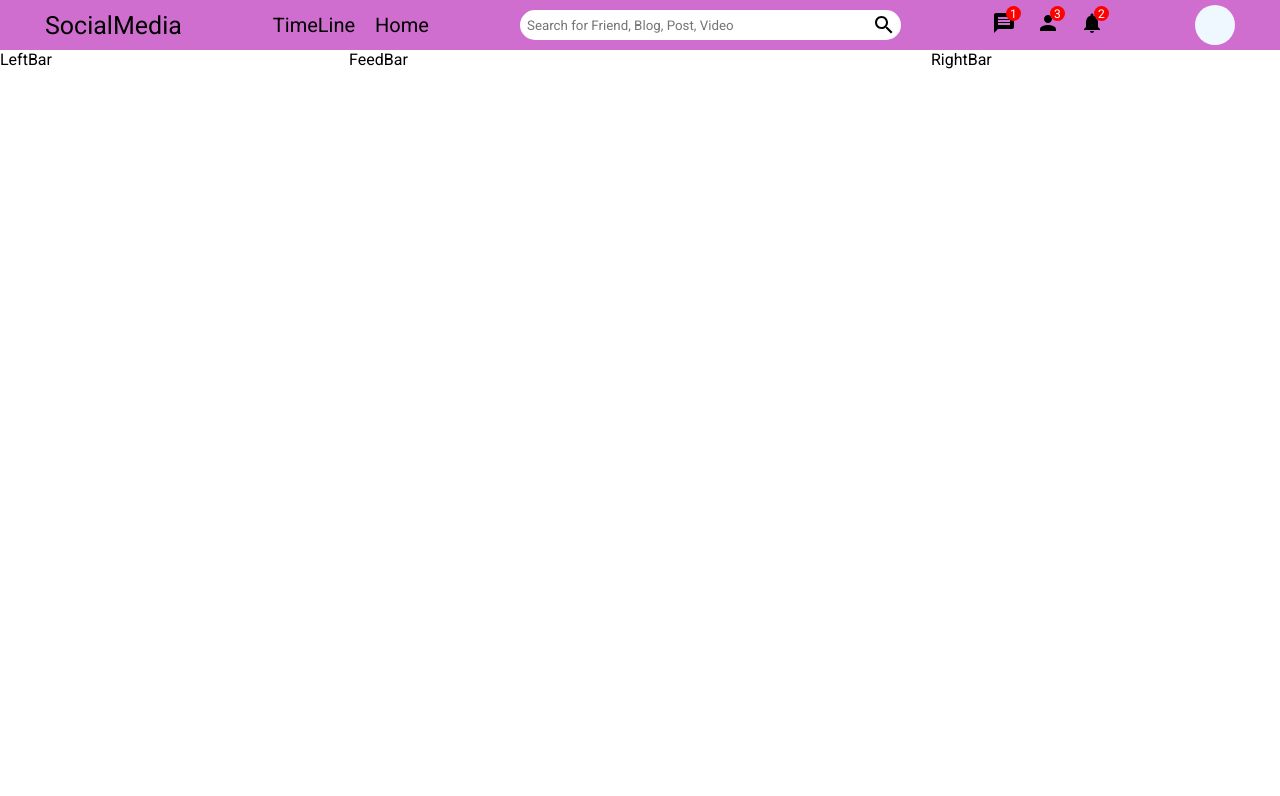
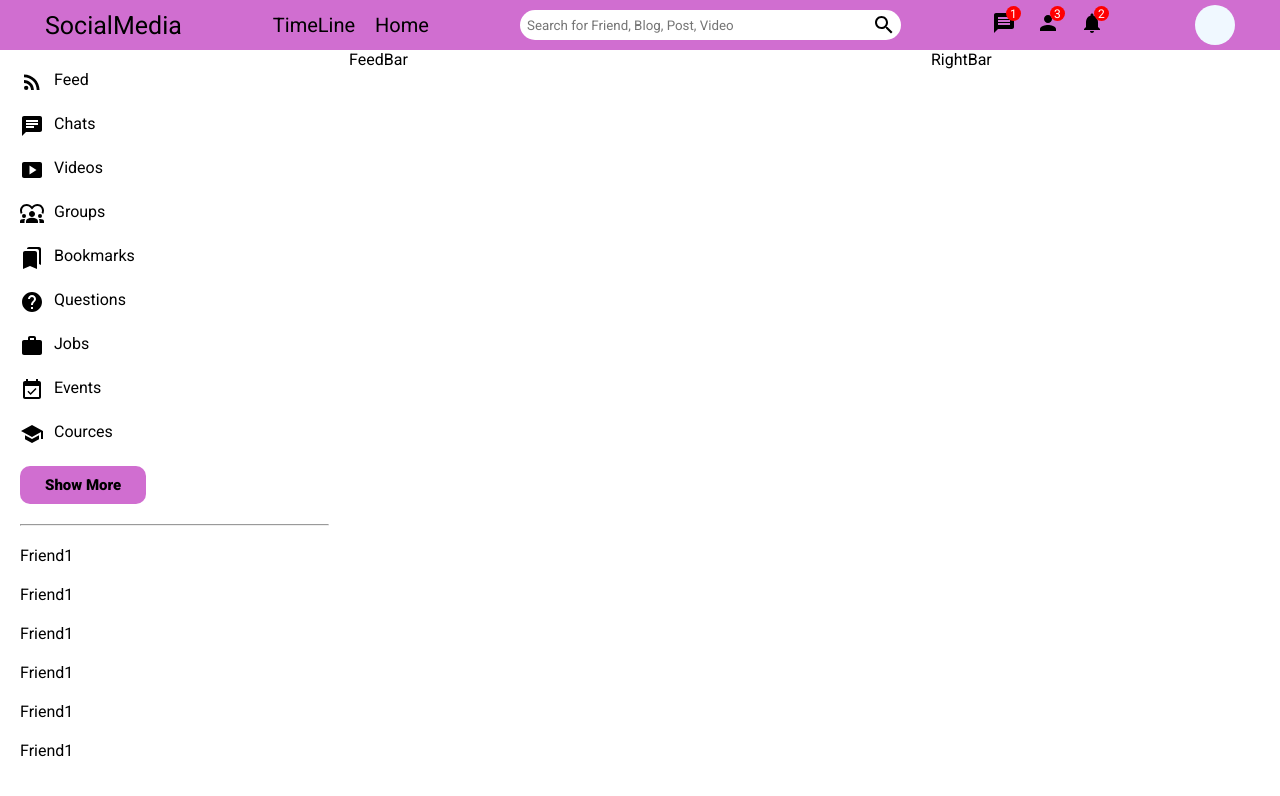
Before and after one commit to anurupkoli/socialMedia, a React (Create React App) app: page / in a window 1280 px wide. Shown: the top 796 px of the page. Built offline with nearby package versions, Linux system fonts and the light colour scheme.

Commit message:
styling left feed bar

```diff
--- a/src/components/home/home.css
+++ b/src/components/home/home.css
@@ -7,6 +7,7 @@
 
 #leftBar{
     flex: 3;
+    overflow-y: scroll;
 }
 #feed{
     flex: 5;
--- a/src/components/leftbar/Leftbar.css
+++ b/src/components/leftbar/Leftbar.css
@@ -0,0 +1,57 @@
+.leftBarWrapper{
+    margin: 0;
+    padding: 20px;
+}
+
+.leftBarFeeds{
+    display: flex;
+    flex-direction: column;
+    align-items: flex-start;
+}
+
+.leftBarFeedItems{
+    display: flex;
+    align-items: flex-start;
+    list-style: none;
+    margin-bottom: 20px;
+    cursor: pointer;
+}
+.leftBarFeedItems:hover{
+    text-decoration: underline;
+}
+
+ ul{
+    padding: 0;
+}
+
+.leftBarFeedItems span{
+    margin-left: 10px;
+}
+
+.btn{
+    font-size: 15px;
+    font-weight: bold;
+    padding: 10px 25px;
+    border: none;
+    border-radius: 10px;
+    background-color: rgb(208, 110, 208);
+    transition: all .3s ease-out;
+}
+.btn:hover{
+    border-radius: 30px;
+}
+
+hr{
+    margin: 20px 0;
+}
+
+.leftBarFriends{
+    display: flex;
+    flex-direction: column;
+    align-items: flex-start;
+}
+
+.leftBarFriend{
+    list-style: none;
+    margin-bottom: 20px;
+}
--- a/src/components/leftbar/Leftbar.jsx
+++ b/src/components/leftbar/Leftbar.jsx
@@ -1,10 +1,90 @@
-import React from 'react'
-import './leftbar.css'
+import React from "react";
+import "./leftbar.css";
+import RssFeedIcon from "@mui/icons-material/RssFeed";
+import ChatIcon from '@mui/icons-material/Chat';
+import SmartDisplayIcon from '@mui/icons-material/SmartDisplay';
+import Diversity1Icon from '@mui/icons-material/Diversity1';
+import BookmarksIcon from '@mui/icons-material/Bookmarks';
+import HelpIcon from '@mui/icons-material/Help';
+import WorkIcon from '@mui/icons-material/Work';
+import EventAvailableIcon from '@mui/icons-material/EventAvailable';
+import SchoolIcon from '@mui/icons-material/School';
 
 export default function Leftbar() {
   return (
-    <div>
-      LeftBar
-    </div>
-  )
+    <>
+      <div className="leftBarWrapper">
+        <div className="leftBarFeeds">
+          <ul>
+            <li className="leftBarFeedItems">
+              <RssFeedIcon />
+              <span>Feed</span>
+            </li>
+            <li className="leftBarFeedItems">
+              <ChatIcon />
+              <span>Chats</span>
+            </li>
+            <li className="leftBarFeedItems">
+              <SmartDisplayIcon />
+              <span>Videos</span>
+            </li>
+            <li className="leftBarFeedItems">
+              <Diversity1Icon />
+              <span>Groups</span>
+            </li>
+            <li className="leftBarFeedItems">
+              <BookmarksIcon />
+              <span>Bookmarks</span>
+            </li>
+            <li className="leftBarFeedItems">
+              <HelpIcon />
+              <span>Questions</span>
+            </li>
+            <li className="leftBarFeedItems">
+              <WorkIcon />
+              <span>Jobs</span>
+            </li>
+            <li className="leftBarFeedItems">
+              <EventAvailableIcon />
+              <span>Events</span>
+            </li>
+            <li className="leftBarFeedItems">
+              <SchoolIcon />
+              <span>Cources</span>
+            </li>
+          </ul>
+          <button className="btn" >Show More</button>
+        </div>
+        <hr />
+        <div className="leftBarFriends">
+            <ul>
+                <li className="leftBarFriend">
+                    <img src="" alt="" />
+                    <span>Friend1</span>
+                </li>
+                <li className="leftBarFriend">
+                    <img src="" alt="" />
+                    <span>Friend1</span>
+                </li>
+                <li className="leftBarFriend">
+                    <img src="" alt="" />
+                    <span>Friend1</span>
+                </li>
+                <li className="leftBarFriend">
+                    <img src="" alt="" />
+                    <span>Friend1</span>
+                </li>
+                <li className="leftBarFriend">
+                    <img src="" alt="" />
+                    <span>Friend1</span>
+                </li>
+                <li className="leftBarFriend">
+                    <img src="" alt="" />
+                    <span>Friend1</span>
+                </li>
+            </ul>
+        </div>
+      </div>
+    </>
+  );
 }
--- a/src/components/topbar/topbar.css
+++ b/src/components/topbar/topbar.css
@@ -82,4 +82,5 @@
     height: 40px;
     margin-right: 40px;
     border-radius: 40px;
+    cursor: pointer;
 }
```
